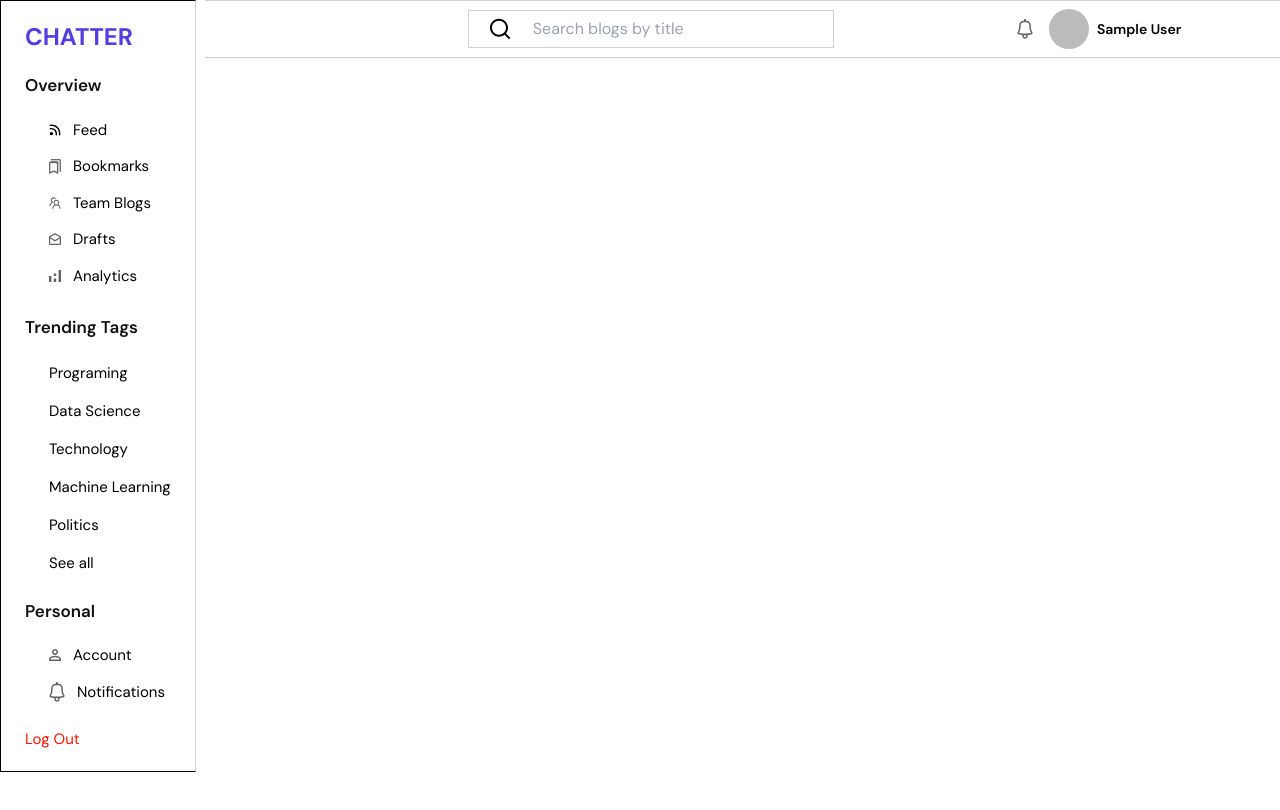
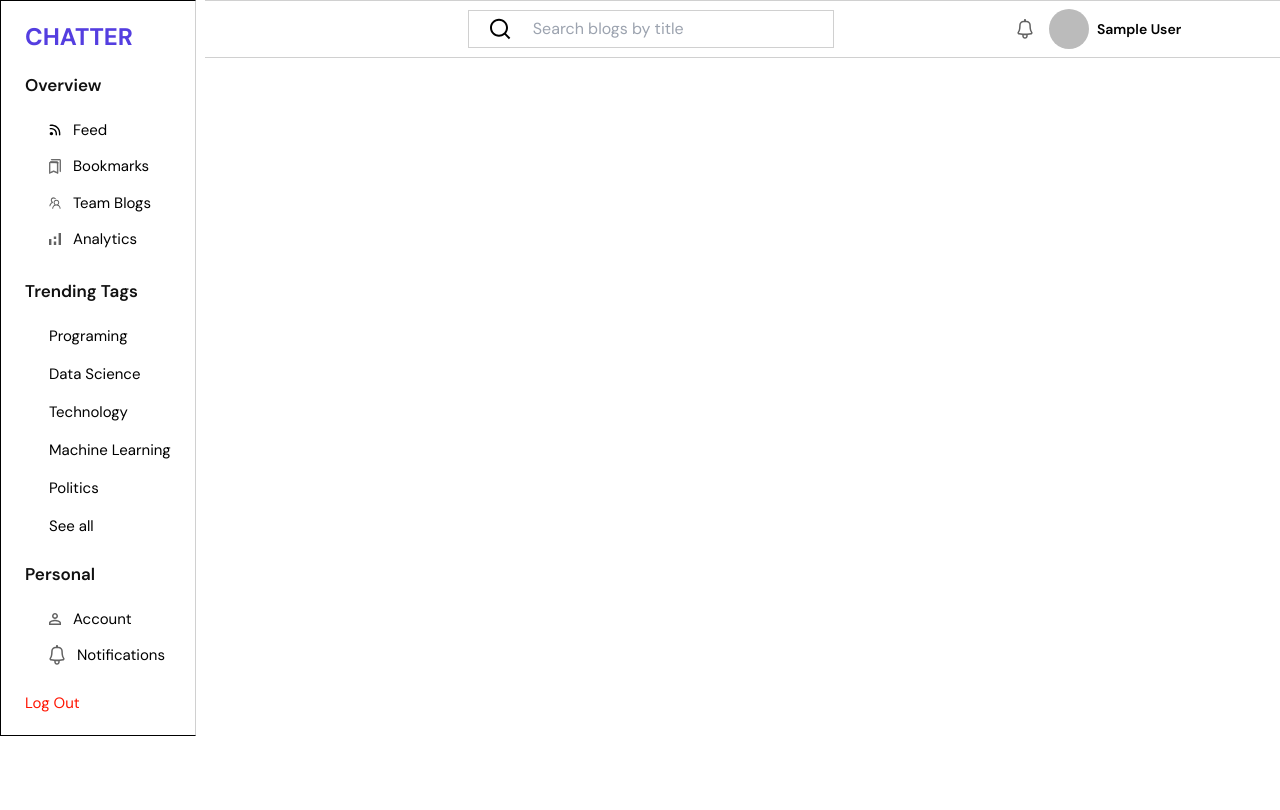
Before and after one commit to o1-spec/Chatter, a React (Vite) app: page /blog in a window 1280 px wide. Shown: the top 810 px of the page. Built offline with nearby package versions, Linux system fonts and the light colour scheme; no server answers; the database is empty; sample sign-in values are in the browser's storage.

Commit message:
removed drafts

```diff
--- a/src/Components/utilities/Overview.tsx
+++ b/src/Components/utilities/Overview.tsx
@@ -15,7 +15,7 @@ function Overview({
   activeLink,
   setBlogNav,
   setActiveLink,
-  setSearchOpen
+  setSearchOpen,
 }: OverviewProps) {
   const handleLinkClick = (linkName: string) => {
     if (activeLink === linkName) {
@@ -39,7 +39,7 @@ function Overview({
             }`}
             to="/blog/feed"
             onClick={() => {
-              setSearchOpen(false)
+              setSearchOpen(false);
               setBlogNav(false);
               handleLinkClick("feed");
             }}
@@ -55,7 +55,7 @@ function Overview({
             }`}
             to="/blog/bookmark"
             onClick={() => {
-              setSearchOpen(false)
+              setSearchOpen(false);
               setBlogNav(false);
               handleLinkClick("bookmark");
             }}
@@ -75,7 +75,7 @@ function Overview({
             }`}
             to="/blog/teamBlogs"
             onClick={() => {
-              setSearchOpen(false)
+              setSearchOpen(false);
               setBlogNav(false);
               handleLinkClick("teamBlogs");
             }}
@@ -88,7 +88,7 @@ function Overview({
             <span>Team Blogs</span>
           </Link>
         </li>
-        <li>
+        {/*<li>
           <Link
             className={`flex items-center w-fit gap-3 text-[15px] ${
               activeLink === "drafts" && blue ? "text-textBlue" : ""
@@ -103,7 +103,7 @@ function Overview({
             <img src="/Images/drafts.svg" className="w-3" alt="Drafts-img" />
             <span>Drafts</span>
           </Link>
-        </li>
+          </li>*/}
         <li>
           <Link
             className={`flex items-center w-fit gap-3 text-[15px] ${
@@ -111,7 +111,7 @@ function Overview({
             }`}
             to="/blog/analytics"
             onClick={() => {
-              setSearchOpen(false)
+              setSearchOpen(false);
               setBlogNav(false);
               handleLinkClick("analytics");
             }}
```
